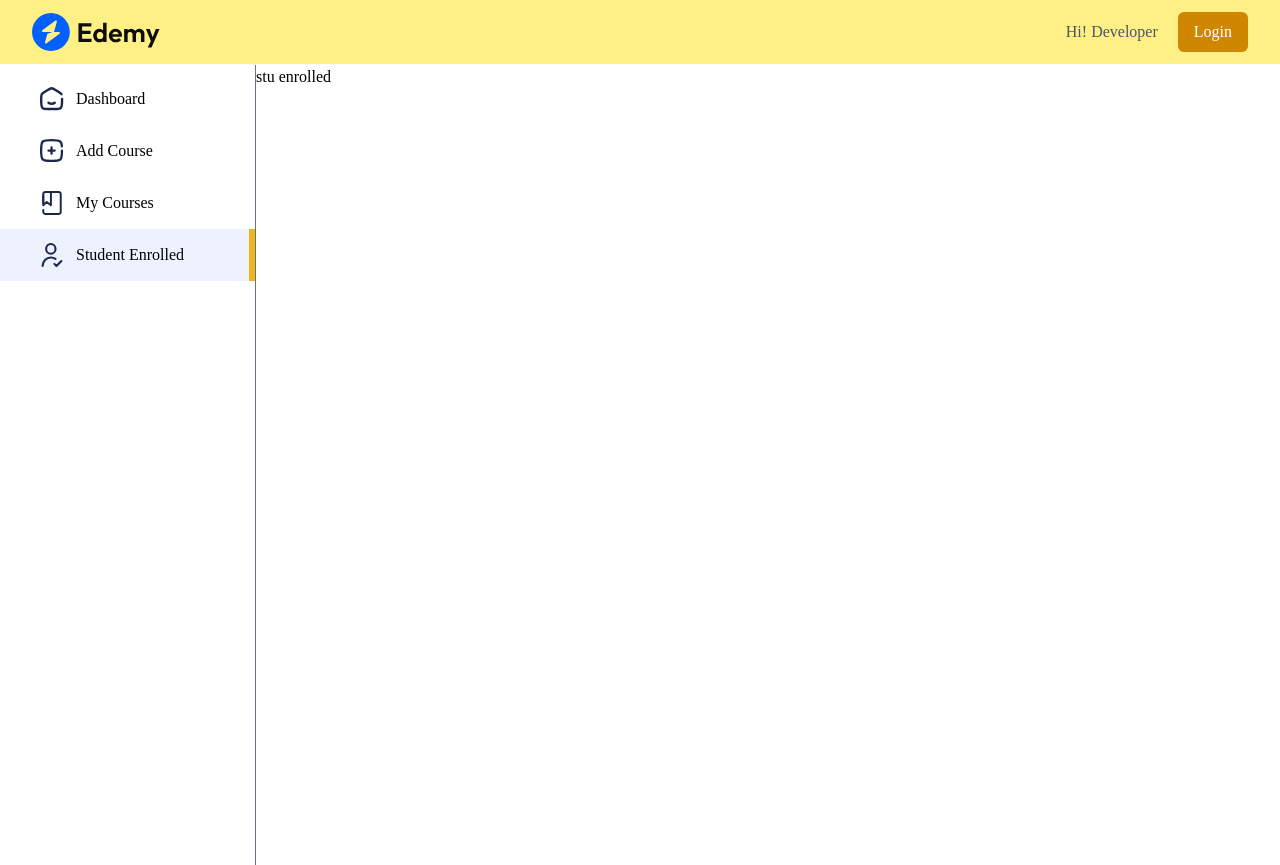
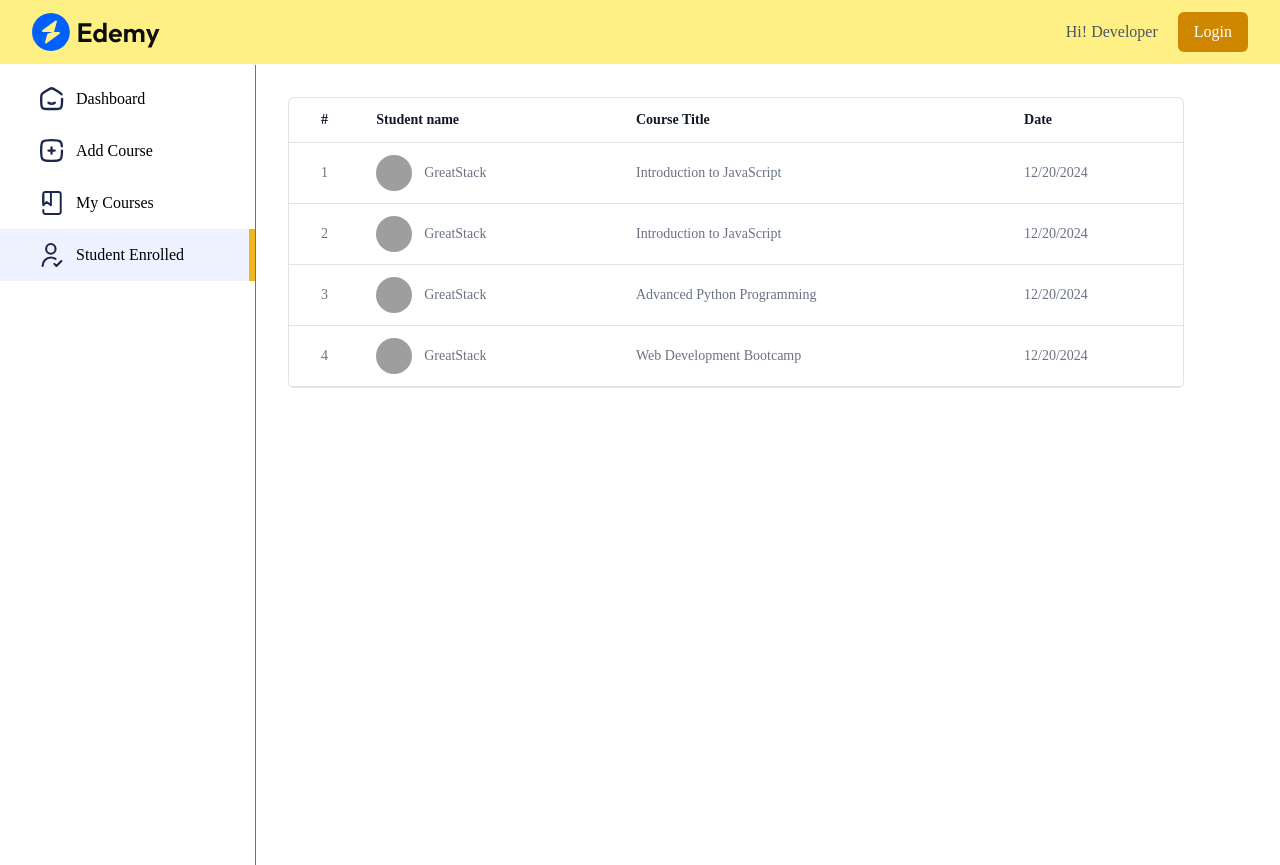
Before and after one commit to tanzeelafaheem/lms, a React (Vite) app in the folder client/: page /educator/students-enrolled in a window 1280 px wide. Built offline with nearby package versions, Linux system fonts and the light colour scheme; no server answers; grey boxes are pictures that could not be loaded.

Commit message:
feat: Students Enrolled

```diff
--- a/client/src/pages/educator/Educator.jsx
+++ b/client/src/pages/educator/Educator.jsx
@@ -4,7 +4,7 @@
 import Sidebar from "../../components/educator/Sidebar";
 const Educator = () => {
 	return (
-		<div className="text-default min-h-screen bg-white">
+		<div className="text-default min-h-90 bg-white">
 			<Navbar />
 			<div className="flex">
 				<Sidebar />
--- a/client/src/pages/educator/StudentsEnrolled.jsx
+++ b/client/src/pages/educator/StudentsEnrolled.jsx
@@ -1,11 +1,73 @@
-import React from 'react'
+import React, { useContext, useEffect, useState } from 'react'
+import { dummyStudentEnrolled } from '../../assets/assets'
+import Loading from '../../components/student/Loading'
+import { AppContext } from '../../context/AppContext'
+import { toast } from 'react-toastify'
+import axios from 'axios'
 
 const StudentsEnrolled = () => {
-  return (
-    <div>
-      <h1>stu enrolled</h1>
+
+  const {backendUrl, getToken, isEducator} = useContext(AppContext)
+
+  const [enrolledStudents, setEnrolledStudents] = useState(null)
+
+  const fetchEnrolledStudents = async () =>{
+    setEnrolledStudents(dummyStudentEnrolled);
+
+  }
+
+  useEffect(()=>{
+    if(isEducator){
+      fetchEnrolledStudents();
+
+    }
+  },[isEducator])
+
+
+  return enrolledStudents ? (
+    <div className='min-h-screen flex flex-col items-start justify-between md:p-8 md:pb-0 p-4 pt-8 pb-0'>
+      <div className='flex flex-col items-center max-w-4xl w-full overflow-hidden rounded-md bg-white border border-gray-500/20'>
+      <div className="block sm:hidden mt-2">
+			</div>
+      <table className='table-fixed md:table-auto w-full overflow-hidden pb-4'>
+        <thead className='text-gray-900 border-b border-gray-500/20 text-sm text-left'>
+          <tr>
+            <th className='px-4 py-3 font-semibold text-center hidden sm:table-cell'>#</th>
+            <th className='px-4 py-3 font-semibold '>Student name</th>
+            <th className='px-4 py-3 font-semibold '>Course Title</th>
+            <th className='px-4 py-3 font-semibold '>Date</th>
+          </tr>
+        </thead>
+
+        <tbody className="text-sm text-gray-500">
+              {enrolledStudents.map((item,index)=> (
+                <tr key={index} className="border-b border-gray-500/20 ">
+                  <td className="px-4 py-3 text-center hidden sm:table-cell">
+                    {index + 1}
+                  </td>
+                  <td className="md:px-4 px-2 py-3 flex items-center space-x-3">
+                    <img
+                    src={item.student.imageUrl}
+                    alt="image url"
+                    className="w-9 h-9 rounded-full"
+                     />
+                     <span className="truncate">{item.student.name}</span>
+                  </td>
+                  <td className="px-4 py-3 truncate">{item.courseTitle} </td>
+                  <td className='px-4 py-3'>
+                    {new Date(item.purchaseDate).toLocaleDateString()}
+                  </td>
+
+                </tr>
+              ))}
+
+            </tbody>
+      </table>
+
+      </div>
     </div>
-  )
+  ):
+  <Loading/>
 }
 
 export default StudentsEnrolled
```
